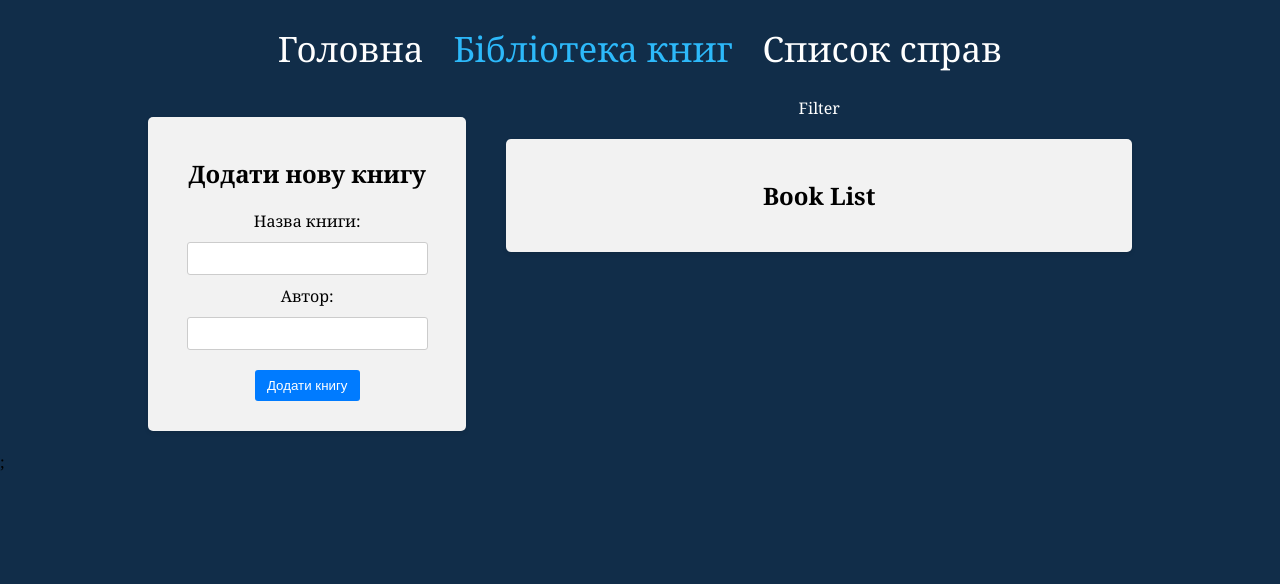
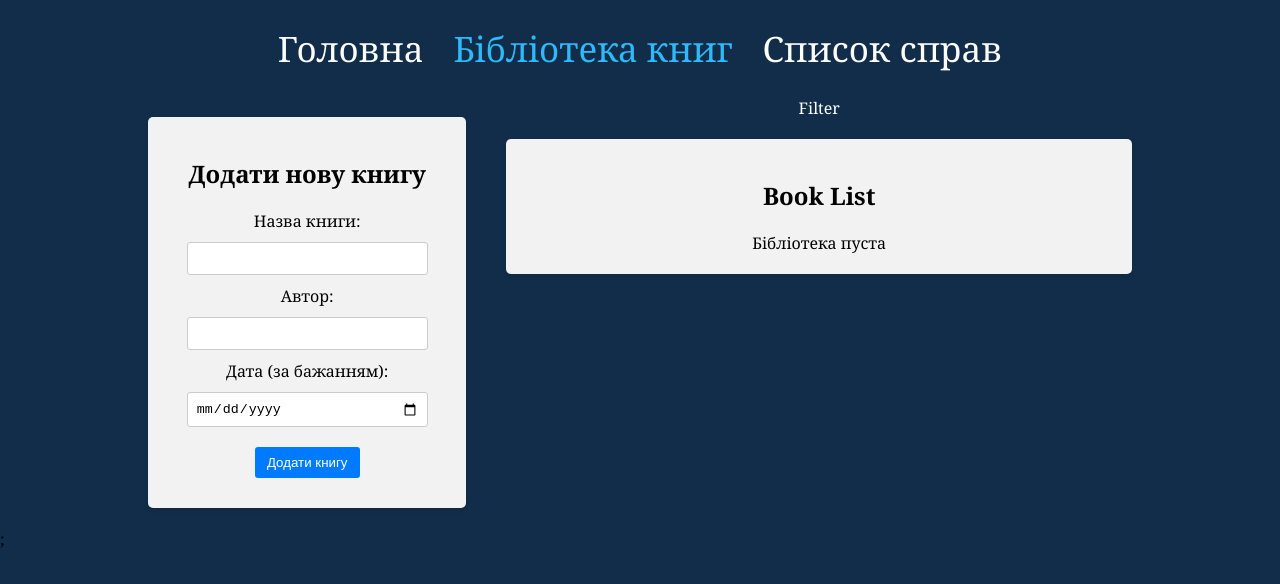
Before and after one commit to Uraniadz/BooksLibrary-and-ToDoList, a React (Create React App) app in the folder frontend/: page /books in a window 1280 px wide. Shown: the top 584 px of the page. Built offline with nearby package versions, Linux system fonts and the light colour scheme; the HTML template or start-up script is replaced by a standard one.

Commit message:
added reducer booksSlice and uuid

```diff
--- a/frontend/package.json
+++ b/frontend/package.json
@@ -12,6 +12,7 @@
     "react-redux": "^9.1.0",
     "react-router-dom": "^6.21.2",
     "react-scripts": "5.0.1",
+    "uuid": "^9.0.1",
     "web-vitals": "^2.1.4"
   },
   "scripts": {
--- a/frontend/src/components/BooksLabrary/BookForm/BookForm.jsx
+++ b/frontend/src/components/BooksLabrary/BookForm/BookForm.jsx
@@ -1,14 +1,23 @@
 import { useState } from 'react';
+import { useDispatch } from 'react-redux';
+import { setAddBook } from '../../../redux/slices/booksSlice';
+import createBooksWithId from '../../../utils/createBooksWithId';
 import './BookForm.css';
 
 function BookForm() {
   const [title, setTitle] = useState('');
   const [author, setAuthor] = useState('');
+  const [date, setDate] = useState('');
+  const dispatch = useDispatch();
 
   const handleSubmit = (e) => {
     e.preventDefault();
+    if (title && author) {
+      dispatch(setAddBook(createBooksWithId({ title, author, date })));
+    }
     setTitle('');
     setAuthor('');
+    setDate('');
   };
   return (
     <>
@@ -32,7 +41,15 @@ function BookForm() {
               alt=""
               id="author"
             />
+            <label htmlFor="date">Дата (за бажанням): </label>
+            <input
+              type="date"
+              value={date}
+              onChange={(e) => setDate(e.target.value)}
+              alt=""
+            />
           </div>
+
           <button type="submit">Додати книгу</button>
         </form>
       </div>
--- a/frontend/src/components/BooksLabrary/BookList/Booklist.css
+++ b/frontend/src/components/BooksLabrary/BookList/Booklist.css
@@ -44,6 +44,8 @@
 .book-list .book-info {
   flex: 1;
   text-align: left;
+  font-size: 18px;
+  font-family: Georgia, 'Times New Roman', Times, serif;
 }
 
 .book-list .book-actions {
--- a/frontend/src/components/BooksLabrary/BookList/Booklist.js
+++ b/frontend/src/components/BooksLabrary/BookList/Booklist.js
@@ -1,7 +1,35 @@
+import { useSelector } from 'react-redux';
+import './Booklist.css';
+
 function BookList() {
+  const books = useSelector((state) => state.books);
+
   return (
     <div className="app-block book-list">
       <h2>Book List</h2>
+
+      {books.length > 0 ? (
+        <ul>
+          {books.map((book, i) => (
+            <li key={book.id}>
+              <div className="book-info">
+                {++i}. {'"'} {book.title}
+                {'"'}
+                <strong>
+                  <i>
+                    {' '}
+                    <span className="">написана:</span>{' '}
+                  </i>
+                  {book.author}
+                </strong>{' '}
+                {book.date}
+              </div>
+            </li>
+          ))}
+        </ul>
+      ) : (
+        <div>Бібліотека пуста</div>
+      )}
     </div>
   );
 }
--- a/frontend/src/redux/slices/booksSlice.js
+++ b/frontend/src/redux/slices/booksSlice.js
@@ -6,12 +6,12 @@ const booksSlice = createSlice({
   name: 'books',
   initialState,
   reducers: {
-    addBook: (state, action) => {
+    setAddBook: (state, action) => {
       return [...state, action.payload];
     },
   },
 });
 
-export const { addBook } = booksSlice.actions;
+export const { setAddBook } = booksSlice.actions;
 
 export default booksSlice.reducer;
--- /dev/null
+++ b/frontend/src/utils/createBooksWithId.js
@@ -0,0 +1,9 @@
+import { v4 as uuidv4 } from 'uuid';
+
+function createBooksWithId(action) {
+  return {
+    ...action,
+    id: uuidv4(),
+  };
+}
+export default createBooksWithId;
```
Also changed, not shown: 1 other file (tests, documents, lock files or other folders).
